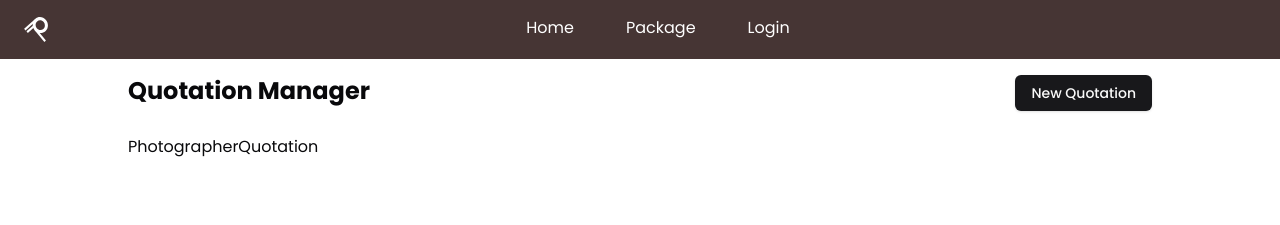
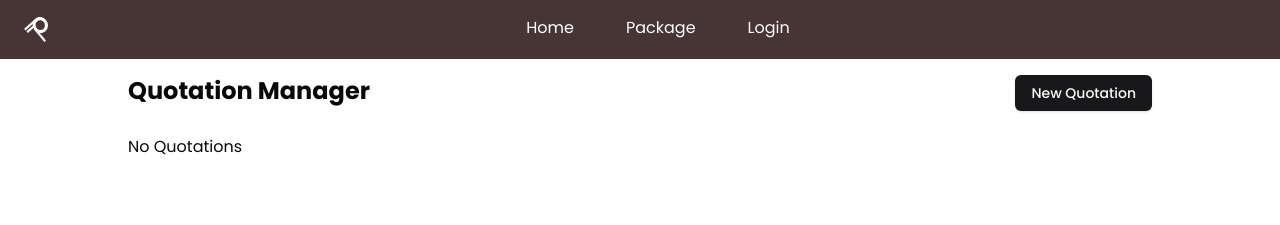
Before and after one commit to CP-RektMart/pic-me-pls-frontend, a Next.js app: page /photographer/quotation in a window 1280 px wide. Shown: the top 225 px of the page. Built offline with nearby package versions, Linux system fonts and the light colour scheme; no server answers; some icons are missing.

Commit message:
feat: add input field for photographer quotation cards

```diff
--- a/src/app/photographer/quotation/page.tsx
+++ b/src/app/photographer/quotation/page.tsx
@@ -1,5 +1,20 @@
 import PhotographerQuotation from '@/components/quotation/photographer-quotation'
 import { Button } from '@/components/ui/button'
+
+export interface quotation {
+  quotationID: string
+  status: string
+  packageName: string
+  photographerName: string
+  customerName: string
+  from: string
+  to: string
+  description: string
+  duration: string
+  totalPrice: number
+}
+
+const quotations: quotation[] = []
 
 export default function QuotationPage() {
   return (
@@ -10,7 +25,7 @@ export default function QuotationPage() {
         <Button>New Quotation</Button>
       </div>
 
-      <PhotographerQuotation />
+      <PhotographerQuotation quotations={quotations} />
     </div>
   )
 }
--- a/src/components/quotation/photographer-quotation.tsx
+++ b/src/components/quotation/photographer-quotation.tsx
@@ -1,3 +1,15 @@
-export default function PhotographerQuotation() {
-  return <div className='w-full'>PhotographerQuotation</div>
+import { quotation } from '@/app/photographer/quotation/page'
+
+interface PhotographerQuotationProps {
+  quotations: quotation[]
 }
+
+export default function PhotographerQuotation({
+  quotations,
+}: PhotographerQuotationProps) {
+  return (
+    <div className='w-full'>
+      {quotations.length == 0 ? <div>No Quotations</div> : null}
+    </div>
+  )
+}
```
